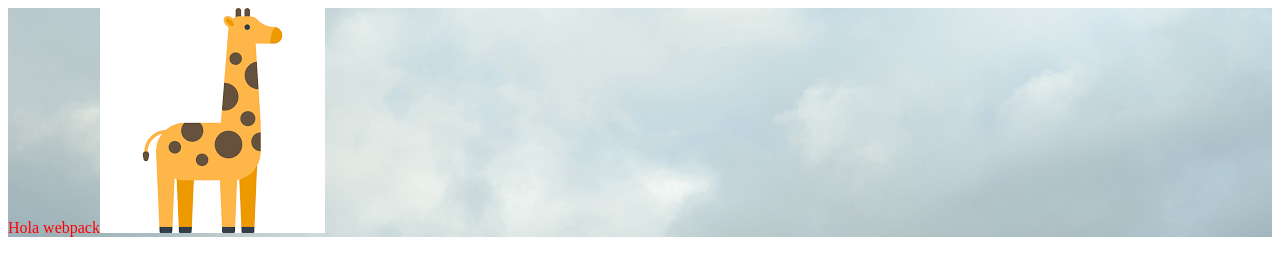
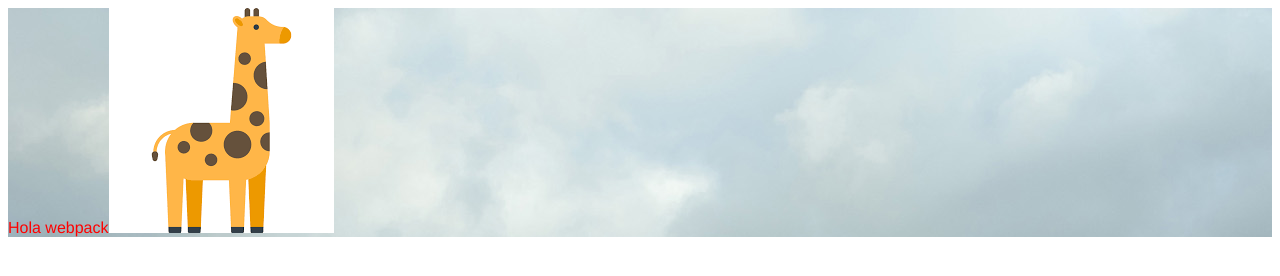
Before and after one commit to fransyrcc/webpack-demo, a website built with webpack: page dist/index.html in a window 1280 px wide. Built offline with Linux system fonts and the light colour scheme.

Commit message:
Loading fonts

```diff
--- a/src/style.css
+++ b/src/style.css
@@ -1,4 +1,13 @@
+@font-face {
+  font-family: 'Helvetica Neue';
+  src:  url('./fonts/helvetica_neue.woff2') format('woff2'),
+        url('./fonts/helvetica_neue.woff') format('woff');
+  font-weight: 600;
+  font-style: normal;
+}
+
 .hello {
   color: red;
+  font-family: 'Helvetica Neue';
   background: url('./lakeland_landscape.jpg');
 }
--- a/webpack.config.js
+++ b/webpack.config.js
@@ -20,6 +20,12 @@ module.exports = {
         use: [
           'file-loader'
         ]
+      },
+      {
+        test: /\.(woff|woff2|eot|ttf|otf)$/,
+        use: [
+          'file-loader'
+        ]
       }
     ]
   }
```
Also changed, not shown: dist/607eab5c62bcd16423003c17e6705524.woff (added), dist/bundle.js, dist/e678297f80fbf692bb018857ea0b3cce.woff2 (added), src/fonts/helvetica_neue.woff (added), src/fonts/helvetica_neue.woff2 (added).
